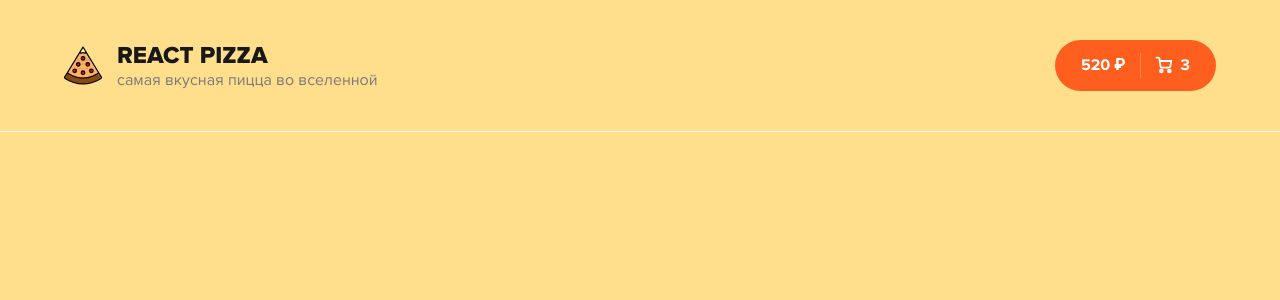
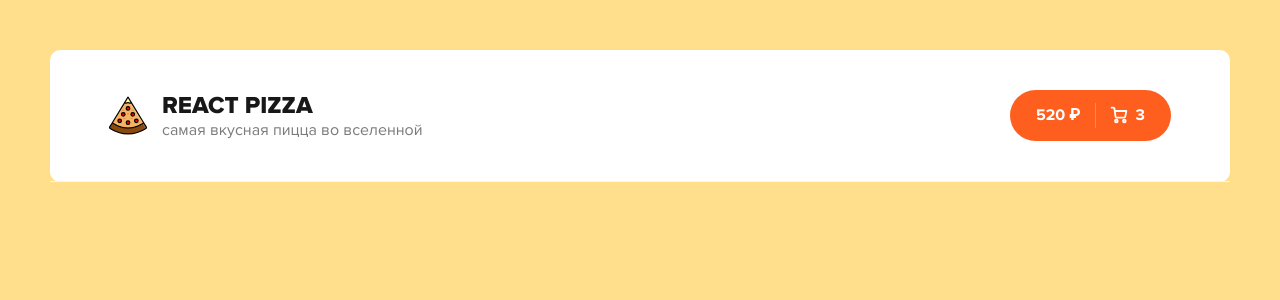
Before and after one commit to Lonelyhate/react-pizza, a React (Create React App) app: page / in a window 1280 px wide. Shown: the top 300 px of the page. Built offline with nearby package versions, Linux system fonts and the light colour scheme.

Commit message:
part 2/10

```diff
--- a/package.json
+++ b/package.json
@@ -6,6 +6,7 @@
     "@testing-library/jest-dom": "^5.16.1",
     "@testing-library/react": "^12.1.2",
     "@testing-library/user-event": "^13.5.0",
+    "classnames": "^2.3.1",
     "node-sass": "^7.0.1",
     "react": "^17.0.2",
     "react-dom": "^17.0.2",
--- a/src/App.js
+++ b/src/App.js
@@ -1,9 +1,13 @@
+import Button from "./components/Button/Button";
 import Header from "./components/Header/Header";
 
 
 function App() {
+
+
+
     return (
-        <div className="App">
+        <div className="wrapper">
             <Header/>
         </div>
     );
--- /dev/null
+++ b/src/components/Button/Button.jsx
@@ -0,0 +1,13 @@
+import React from "react";
+import classNames from 'classnames'
+
+const Button = (props) => {
+
+    return (
+        <button className={classNames('button', props.className)}>
+            {props.children}
+        </button>
+    )
+};
+
+export default Button;
--- /dev/null
+++ b/src/components/Button/Button.module.scss
@@ -0,0 +1,148 @@
+@import "../../scss/variables";
+
+.button {
+  display: inline-block;
+  background-color: $orange;
+  border-radius: 30px;
+  padding: 10px 20px;
+  min-width: 100px;
+  text-align: center;
+  cursor: pointer;
+  transition: background-color $duration ease-in-out, border-color $duration ease-in-out;
+  border: 1px solid transparent;
+  @include noselect();
+
+  &,
+  span {
+    color: #fff;
+  }
+
+  i,
+  span,
+  path,
+  svg {
+    transition: all $duration ease-in-out;
+  }
+
+  &:hover {
+    background-color: darken($orange, 8%);
+  }
+
+  &:active {
+    background-color: darken($orange, 12%);
+    transform: translateY(1px);
+  }
+
+  &--circle {
+    display: flex;
+    align-items: center;
+    justify-content: center;
+    width: 32px;
+    height: 32px;
+    min-width: 32px;
+    padding: 0;
+    border-width: 2px;
+  }
+
+  &--black {
+    background-color: $black;
+
+    &:hover,
+    &:active {
+      background-color: lighten($color: $black, $amount: 10);
+    }
+  }
+
+  &--outline {
+    background-color: #fff;
+    border-color: $orange;
+    &,
+    span {
+      color: $orange;
+    }
+
+    svg {
+      path {
+        fill: $orange;
+      }
+    }
+
+    &:hover {
+      background-color: $orange;
+
+      &,
+      span {
+        color: #fff;
+      }
+
+      svg {
+        path {
+          fill: #fff;
+        }
+      }
+    }
+
+    &:active {
+      background-color: darken($orange, 8%);
+    }
+  }
+
+  &__delimiter {
+    width: 1px;
+    height: 25px;
+    background-color: rgba(255, 255, 255, 0.25);
+    margin-left: 14px;
+    margin-right: 14px;
+  }
+
+  &--add {
+    svg {
+      margin-right: 2px;
+    }
+
+    span {
+      font-weight: 600;
+      font-size: 16px;
+    }
+
+    &:hover {
+      i {
+        background-color: #fff;
+        color: $orange;
+      }
+    }
+
+    i {
+      display: inline-block;
+      border-radius: 30px;
+      background-color: $orange;
+      color: #fff;
+      font-weight: 600;
+      width: 22px;
+      height: 22px;
+      font-style: normal;
+      font-size: 13px;
+      line-height: 22px;
+      position: relative;
+      top: -1px;
+      left: 3px;
+    }
+  }
+
+  &--cart {
+    display: flex;
+    align-items: center;
+    line-height: 23px;
+    padding: 12px 25px;
+
+    svg {
+      margin-right: 8px;
+      margin-bottom: 1px;
+    }
+
+    span {
+      font-weight: 600;
+      font-size: 16px;
+    }
+  }
+}
--- a/src/components/Header/Header.jsx
+++ b/src/components/Header/Header.jsx
@@ -1,5 +1,6 @@
-import logoSvg from '../../assets/img/pizza-logo.svg'
-import classes from './Header.module.scss'
+import logoSvg from '../../assets/img/pizza-logo.svg';
+import Button from '../Button/Button';
+import classes from './Header.module.scss';
 
 const Header = () => {
     return (
@@ -13,7 +14,7 @@ const Header = () => {
                     </div>
                 </div>
                 <div className="header__cart">
-                    <a href="/cart.html" className="button button--cart">
+                    <Button className='button--cart'>
                         <span>520 ₽</span>
                         <div className="button__delimiter"></div>
                         <svg
@@ -45,7 +46,7 @@ const Header = () => {
                             />
                         </svg>
                         <span>3</span>
-                    </a>
+                    </Button>
                 </div>
             </div>
         </div>
```
Also changed, not shown: 1 other file (tests, documents, lock files or other folders).
